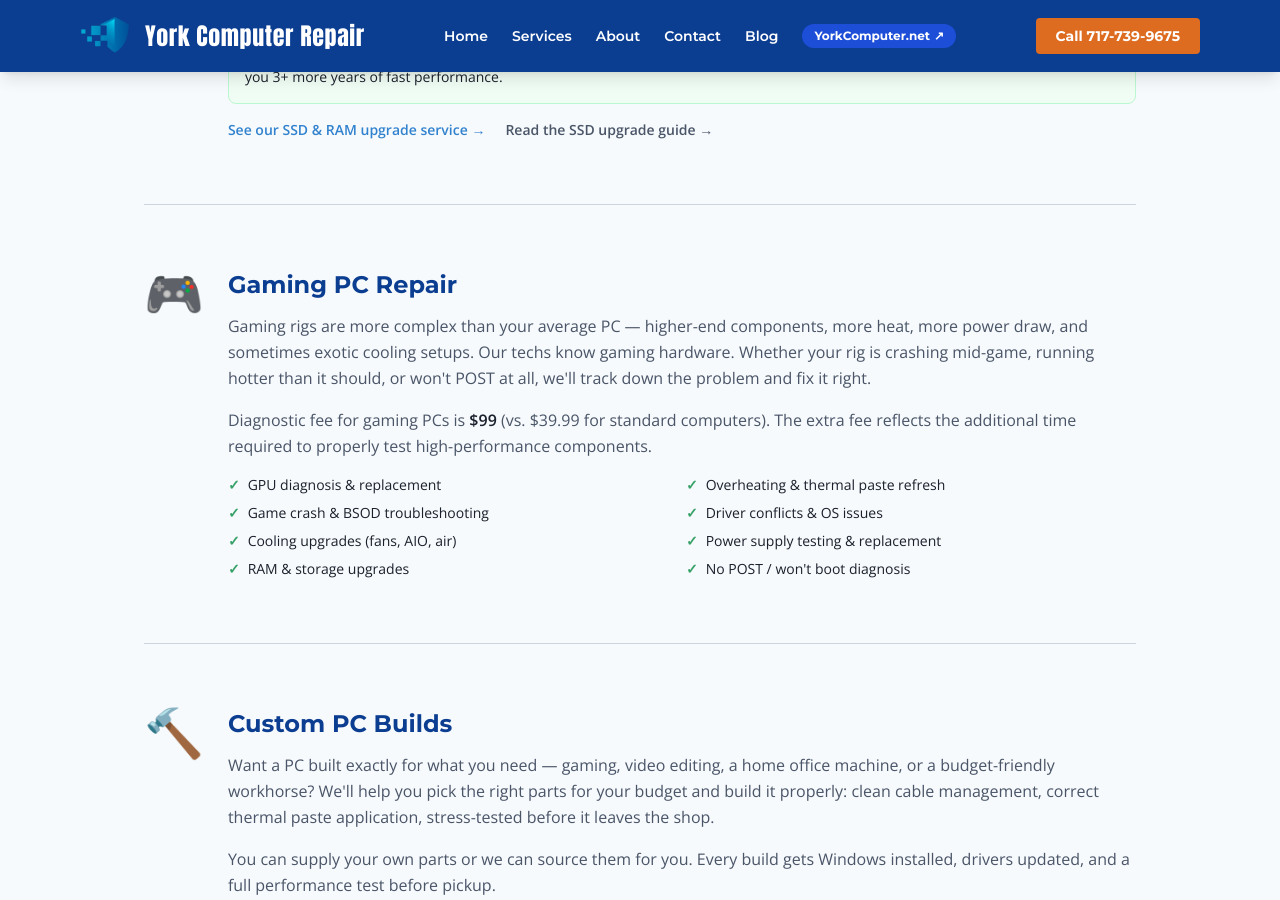
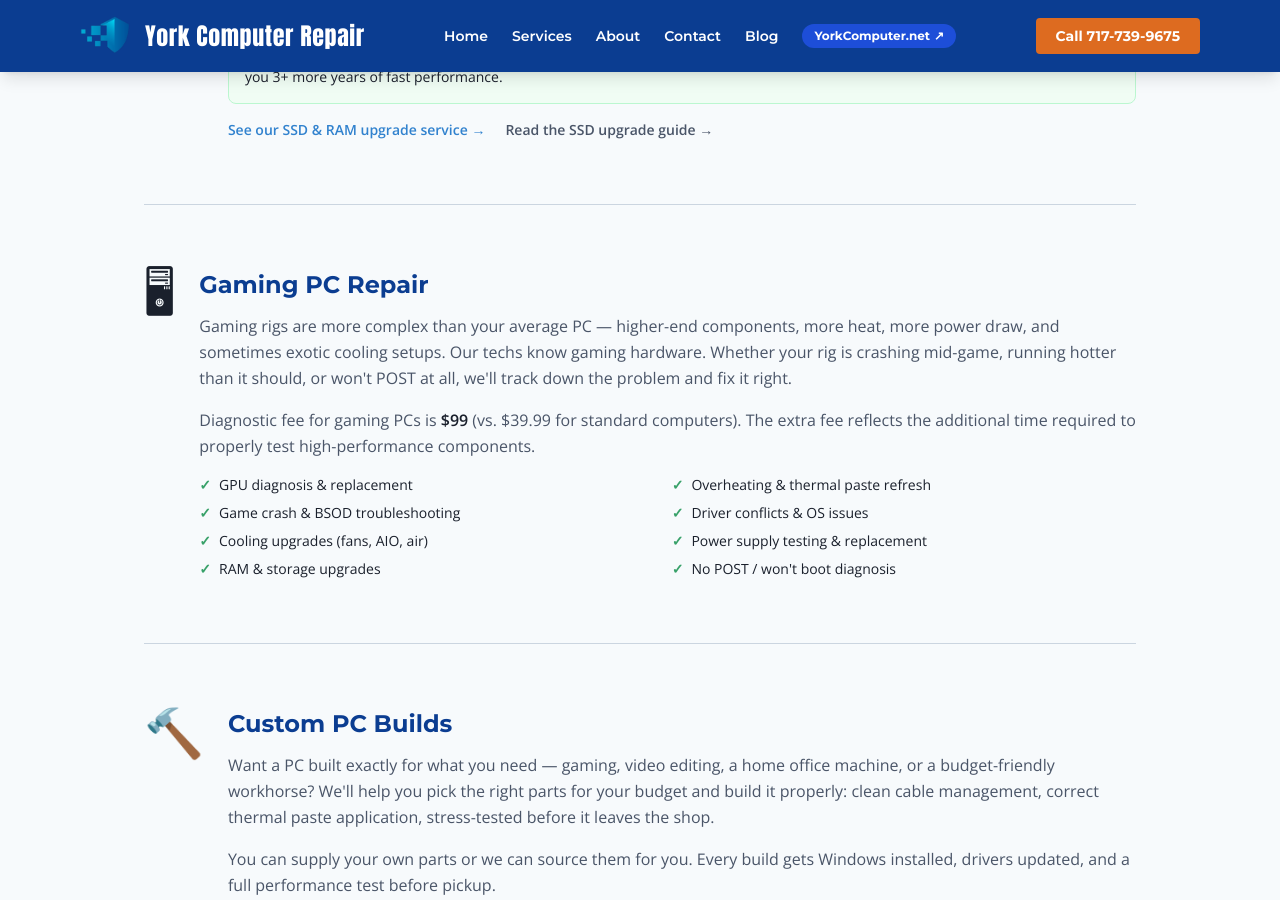
Before and after one commit to oak8513/ycr-site, a Jekyll site: the page built from services.html, in a window 1280 px wide and 900 px high, scrolled down 2533 px. Built offline with Jekyll 4.4.1, drawn with Linux system fonts in a browser that asks for light colours; nearby versions of some CDN libraries; a script that is not in the unit is left out.

Commit message:
Swap gaming controller icon for desktop on Gaming PC Repair section
Co-Authored-By: Claude Opus 4.7 (1M context) <noreply@anthropic.com>

```diff
--- a/services.html
+++ b/services.html
@@ -178,7 +178,7 @@ og_description: "Laptop repair, virus removal, data recovery, screen replacement
     <!-- Gaming PC Repair -->
     <section id="gaming" class="scroll-mt-20">
       <div class="flex items-start gap-6">
-        <div class="text-5xl flex-shrink-0">&#127918;</div>
+        <div class="text-5xl flex-shrink-0">&#128421;</div>
         <div>
           <h2 class="font-heading font-bold text-2xl text-ycr-blue mb-3">Gaming PC Repair</h2>
           <p class="text-ycr-steel leading-relaxed mb-4">Gaming rigs are more complex than your average PC — higher-end components, more heat, more power draw, and sometimes exotic cooling setups. Our techs know gaming hardware. Whether your rig is crashing mid-game, running hotter than it should, or won't POST at all, we'll track down the problem and fix it right.</p>
```
